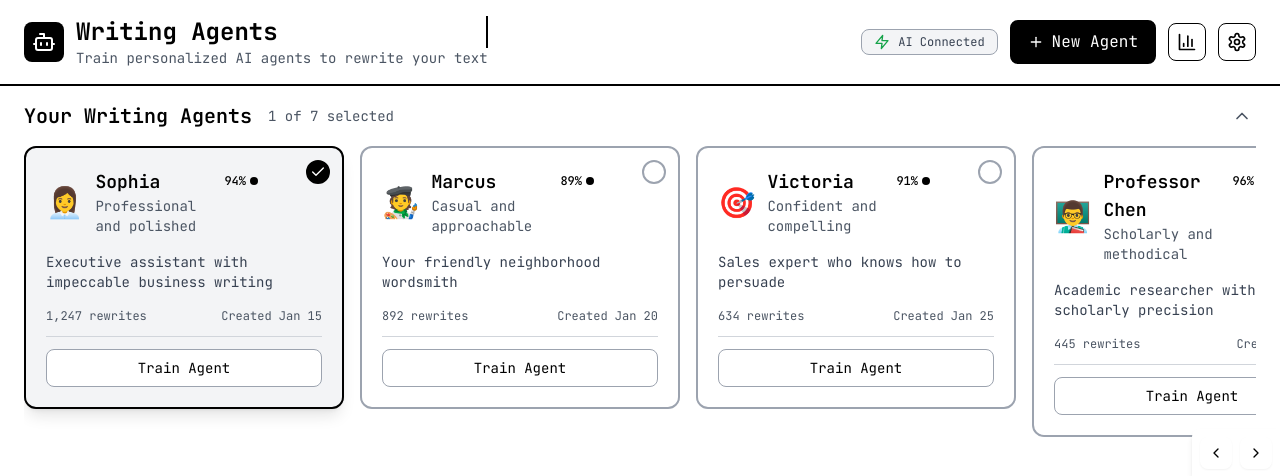
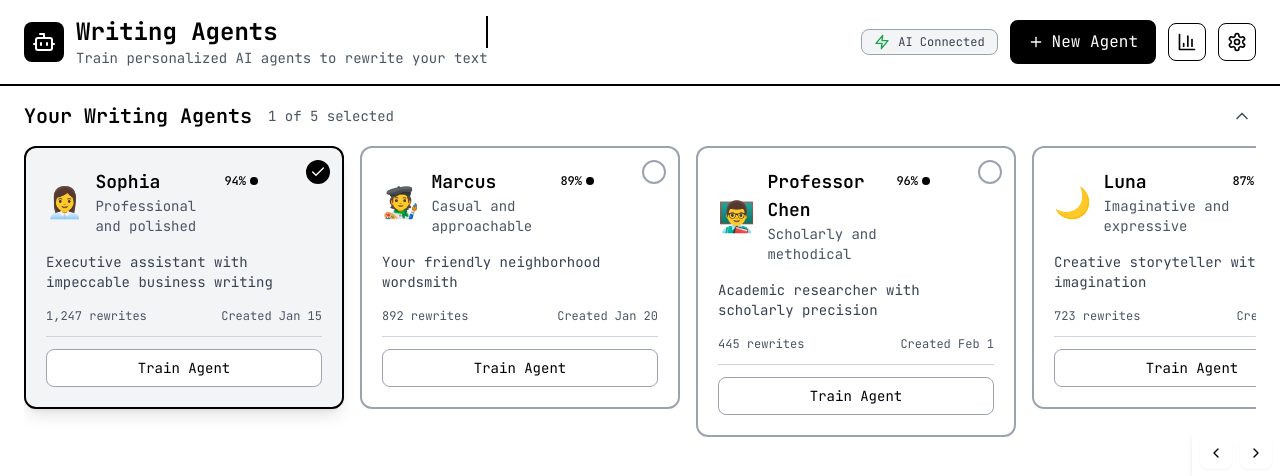
Before and after one commit to gooeyverse/writing, a React (Vite) app: page / in a window 1280 px wide. Shown: the top 476 px of the page. Built offline with nearby package versions, Linux system fonts and the light colour scheme; no server answers.

Commit message:
Remove Sam and Victoria agents

```diff
--- a/src/data/agents.ts
+++ b/src/data/agents.ts
@@ -26,19 +26,6 @@ export const defaultAgents: Agent[] = [
     totalRewrites: 892,
     createdAt: new Date('2024-01-20'),
     customInstructions: 'Keep it friendly and conversational, use contractions naturally'
-  },
-  {
-    id: 'victoria',
-    name: 'Victoria',
-    description: 'Sales expert who knows how to persuade',
-    avatar: '🎯',
-    personality: 'Confident and compelling',
-    writingStyle: 'Persuasive with strong calls-to-action',
-    active: true,
-    accuracy: 91,
-    totalRewrites: 634,
-    createdAt: new Date('2024-01-25'),
-    customInstructions: 'Focus on benefits, create urgency, and include clear action steps'
   },
   {
     id: 'professor-chen',
@@ -78,18 +65,5 @@ export const defaultAgents: Agent[] = [
     totalRewrites: 356,
     createdAt: new Date('2024-02-10'),
     customInstructions: 'Use precise technical language, include step-by-step instructions, avoid ambiguity'
-  },
-  {
-    id: 'sam',
-    name: 'Sam',
-    description: 'Straight-talking communicator who keeps it simple',
-    avatar: '😊',
-    personality: 'Casual and concise',
-    writingStyle: 'Simple, direct language with short sentences',
-    active: true,
-    accuracy: 88,
-    totalRewrites: 0,
-    createdAt: new Date('2024-02-15'),
-    customInstructions: 'Use everyday words, keep sentences short, avoid jargon, be friendly but brief'
   }
 ];
```
